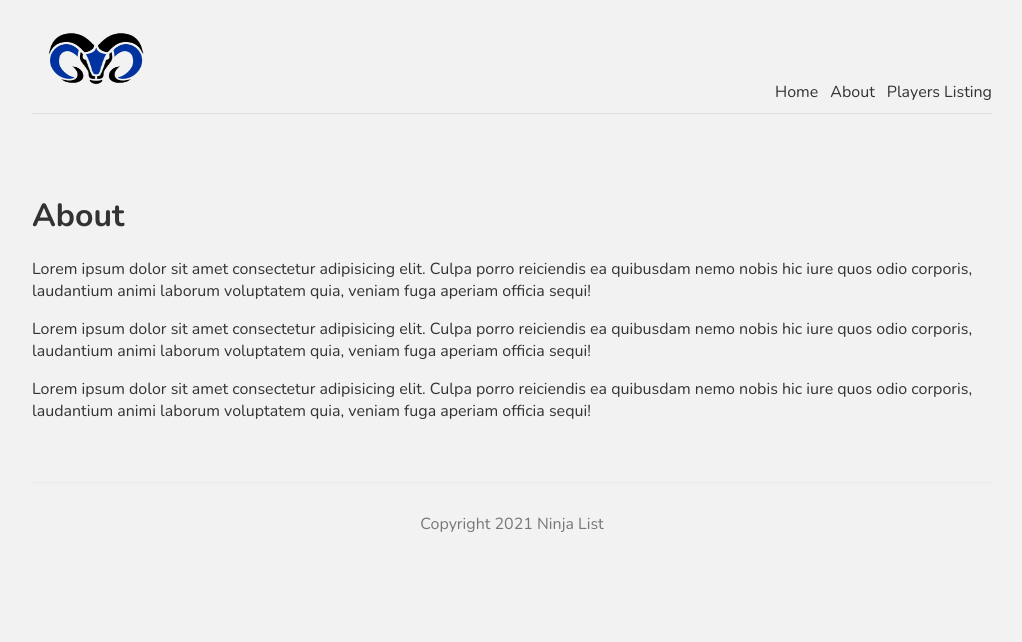
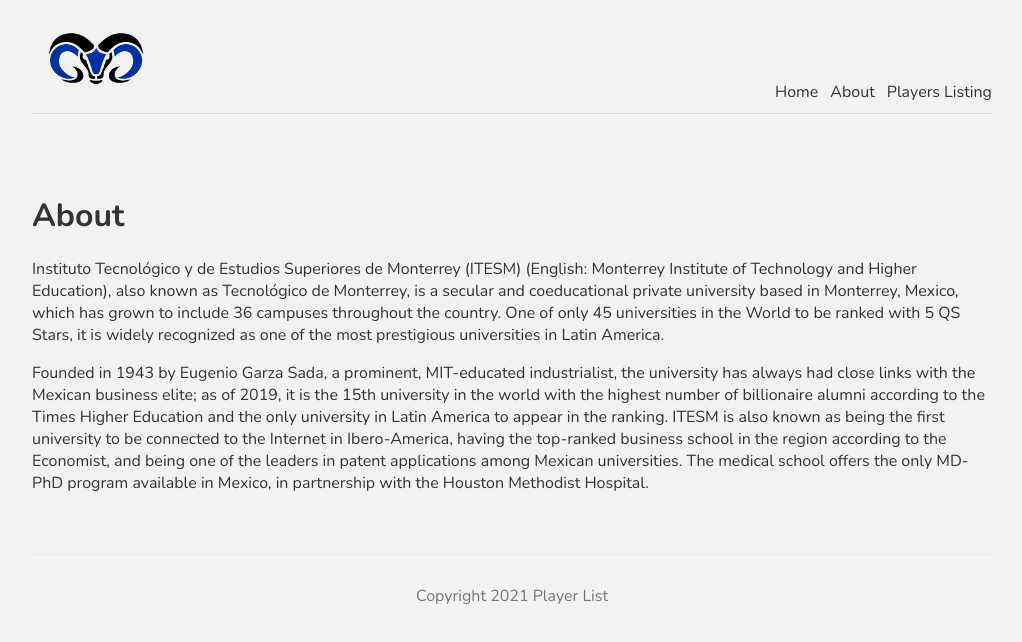
Before and after one commit to JavierCantoH/nextjs-teamApp, a Next.js app: page /about in a window 1280 px wide. Shown: the top 642 px of the page, without its empty margins (128-1150 px from the left). Built offline with nearby package versions, Linux system fonts and the light colour scheme.

Commit message:
Tec edit

```diff
--- a/components/Footer.js
+++ b/components/Footer.js
@@ -1,7 +1,7 @@
 const Footer = () => {
     return (
       <footer>
-        Copyright 2021 Ninja List
+        Copyright 2021 Player List
       </footer>
     );
 }
--- a/pages/about.js
+++ b/pages/about.js
@@ -9,9 +9,8 @@
         </Head>
         <div>
           <h1>About</h1>
-          <p>Lorem ipsum dolor sit amet consectetur adipisicing elit. Culpa porro reiciendis ea quibusdam nemo nobis hic iure quos odio corporis, laudantium animi laborum voluptatem quia, veniam fuga aperiam officia sequi!</p>
-          <p>Lorem ipsum dolor sit amet consectetur adipisicing elit. Culpa porro reiciendis ea quibusdam nemo nobis hic iure quos odio corporis, laudantium animi laborum voluptatem quia, veniam fuga aperiam officia sequi!</p>
-          <p>Lorem ipsum dolor sit amet consectetur adipisicing elit. Culpa porro reiciendis ea quibusdam nemo nobis hic iure quos odio corporis, laudantium animi laborum voluptatem quia, veniam fuga aperiam officia sequi!</p>
+          <p>Instituto Tecnológico y de Estudios Superiores de Monterrey (ITESM) (English: Monterrey Institute of Technology and Higher Education), also known as Tecnológico de Monterrey, is a secular and coeducational private university based in Monterrey, Mexico, which has grown to include 36 campuses throughout the country. One of only 45 universities in the World to be ranked with 5 QS Stars, it is widely recognized as one of the most prestigious universities in Latin America.</p>
+          <p>Founded in 1943 by Eugenio Garza Sada, a prominent, MIT-educated industrialist, the university has always had close links with the Mexican business elite; as of 2019, it is the 15th university in the world with the highest number of billionaire alumni according to the Times Higher Education and the only university in Latin America to appear in the ranking. ITESM is also known as being the first university to be connected to the Internet in Ibero-America, having the top-ranked business school in the region according to the Economist, and being one of the leaders in patent applications among Mexican universities. The medical school offers the only MD-PhD program available in Mexico, in partnership with the Houston Methodist Hospital.</p>
         </div>
       </>
     );
--- a/pages/index.js
+++ b/pages/index.js
@@ -11,8 +11,8 @@
       </Head>
       <div>
         <h1 className={styles.title}>Homepage</h1>
-        <p className={styles.text}>Lorem ipsum dolor sit amet consectetur adipisicing elit. Minus animi impedit suscipit architecto, odio inventore nostrum non neque dicta. Quam magni accusantium culpa distinctio tempore iure accusamus, dolorem nobis odit.</p>
-        <p className={styles.text}>Lorem ipsum dolor sit amet consectetur adipisicing elit. Minus animi impedit suscipit architecto, odio inventore nostrum non neque dicta. Quam magni accusantium culpa distinctio tempore iure accusamus, dolorem nobis odit.</p>
+        <p className={styles.text}>Welcome to the page used by the Head Coach of borregos Puebla. </p>
+        <p className={styles.text}>Before game date, the Head Coach edit the player list to let his team know which players are required for the next match.</p>
         <Link href="/players/">
           <a className={styles.btn}>See Player Listing</a>
         </Link>
```
